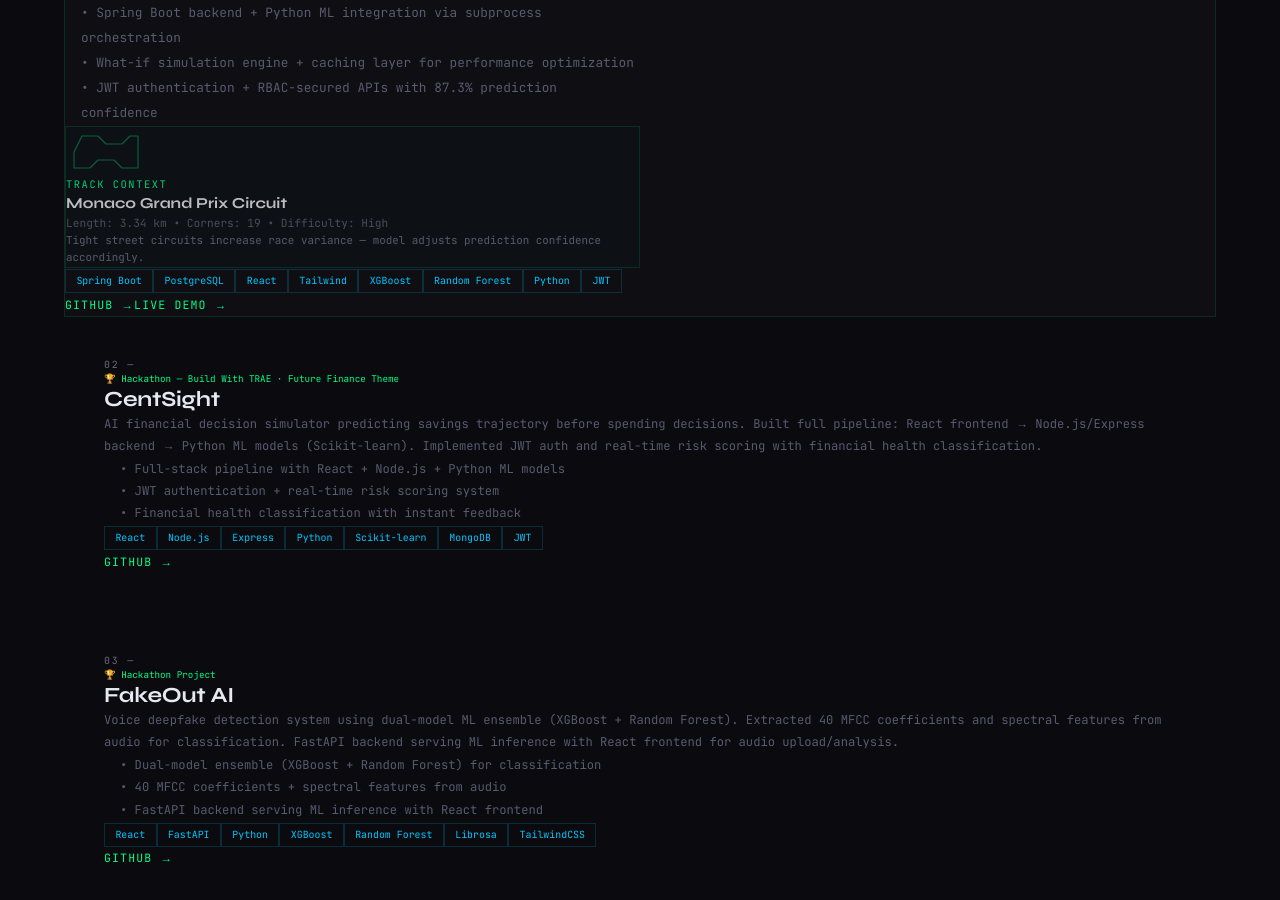
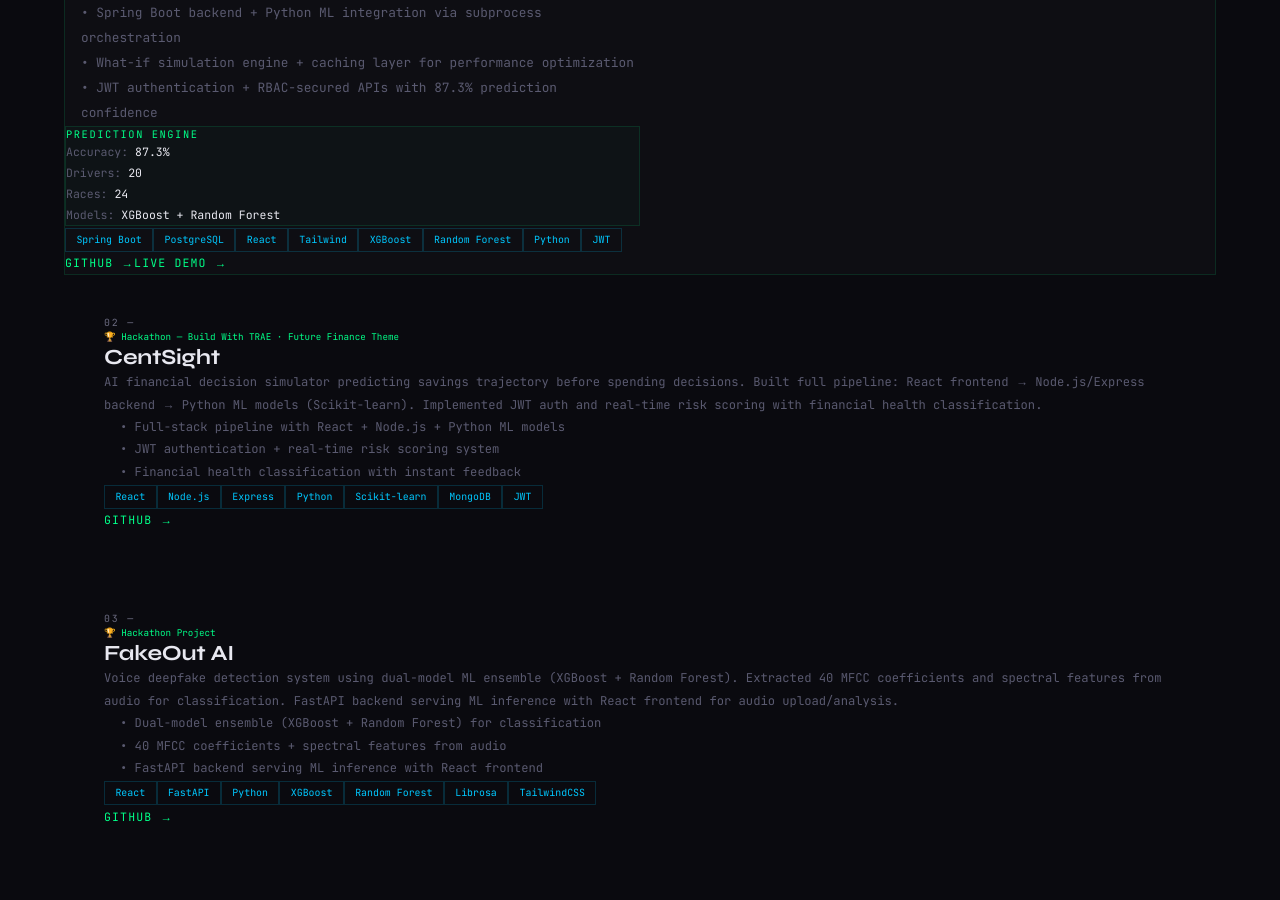
Before and after one commit to Mohammad-Adnan-Shakil/Portfolio, a React (Vite) app: page / in a window 1280 px wide. Shown: the part 2260-3160 px from the top of the page. Built offline with nearby package versions, Linux system fonts and the light colour scheme.

Commit message:
Replace Circuit Context card with Prediction Engine status block showing live ML system telemetry

```diff
--- a/src/components/Projects.jsx
+++ b/src/components/Projects.jsx
@@ -254,56 +254,16 @@ const Projects = () => {
               </div>
             </div>
 
-            {/* Circuit Context */}
+            {/* Prediction Engine Status */}
             <div
-              className="mb-8 p-4 transition-all duration-300"
+              className="mb-8 p-4"
               style={{
-                border: '1px solid rgba(0,255,136,0.15)',
-                background: 'rgba(0,255,136,0.02)',
-                opacity: 0.8
-              }}
-              onMouseEnter={(e) => {
-                e.currentTarget.style.borderColor = 'rgba(0,255,136,0.35)';
-                e.currentTarget.style.background = 'rgba(0,255,136,0.04)';
-                e.currentTarget.style.opacity = '1';
-              }}
-              onMouseLeave={(e) => {
-                e.currentTarget.style.borderColor = 'rgba(0,255,136,0.15)';
-                e.currentTarget.style.background = 'rgba(0,255,136,0.02)';
-                e.currentTarget.style.opacity = '0.8';
+                border: '1px solid rgba(0,255,136,0.12)',
+                background: 'rgba(0,255,136,0.02)'
               }}
             >
-              <div className="flex items-start gap-4">
-                {/* Track Outline SVG */}
               <div
-                  className="flex-shrink-0"
-                  style={{
-                    width: '80px',
-                    height: '50px',
-                    position: 'relative'
-                  }}
-                >
-                  <svg
-                    viewBox="0 0 100 60"
-                    style={{
-                      width: '100%',
-                      height: '100%',
-                      stroke: 'rgba(0,255,136,0.4)',
-                      strokeWidth: '1.5',
-                      fill: 'none',
-                      strokeLinecap: 'round',
-                      strokeLinejoin: 'round'
-                    }}
-                  >
-                    {/* Monaco-style circuit outline */}
-                    <path d="M10,30 L20,10 L40,10 L50,20 L70,20 L80,10 L90,10 L90,50 L70,50 L60,40 L40,40 L30,50 L10,50 L10,30 Z" />
-                  </svg>
-                </div>
-
-                {/* Circuit Info */}
-                <div style={{ flex: 1 }}>
-                  <div
-                    className="mb-2"
+                className="mb-3"
                 style={{
                   fontFamily: 'JetBrains Mono',
                   fontSize: '0.65rem',
@@ -312,40 +272,20 @@ const Projects = () => {
                   textTransform: 'uppercase'
                 }}
               >
-                    Track Context
-                  </div>
-                  <div
-                    className="mb-2"
-                    style={{
-                      fontFamily: 'Syne',
-                      fontWeight: 700,
-                      fontSize: '0.95rem',
-                      color: '#e8e8f0'
-                    }}
-                  >
-                    Monaco Grand Prix Circuit
-                  </div>
-                  <div
-                    className="mb-3"
-                    style={{
-                      fontFamily: 'JetBrains Mono',
-                      fontSize: '0.7rem',
-                      color: '#5a5a70'
-                    }}
-                  >
-                    Length: 3.34 km • Corners: 19 • Difficulty: High
+                Prediction Engine
               </div>
               <div
                 style={{
                   fontFamily: 'JetBrains Mono',
-                      fontSize: '0.68rem',
-                      color: '#6b6b80',
-                      lineHeight: 1.6
+                  fontSize: '0.72rem',
+                  color: '#5a5a70',
+                  lineHeight: 1.8
                 }}
               >
-                    Tight street circuits increase race variance — model adjusts prediction confidence accordingly.
-                  </div>
-                </div>
+                <div>Accuracy: <span style={{ color: '#e8e8f0' }}>87.3%</span></div>
+                <div>Drivers: <span style={{ color: '#e8e8f0' }}>20</span></div>
+                <div>Races: <span style={{ color: '#e8e8f0' }}>24</span></div>
+                <div>Models: <span style={{ color: '#e8e8f0' }}>XGBoost + Random Forest</span></div>
               </div>
             </div>
 
```
Lines whose indentation alone changed are shown as unchanged.
